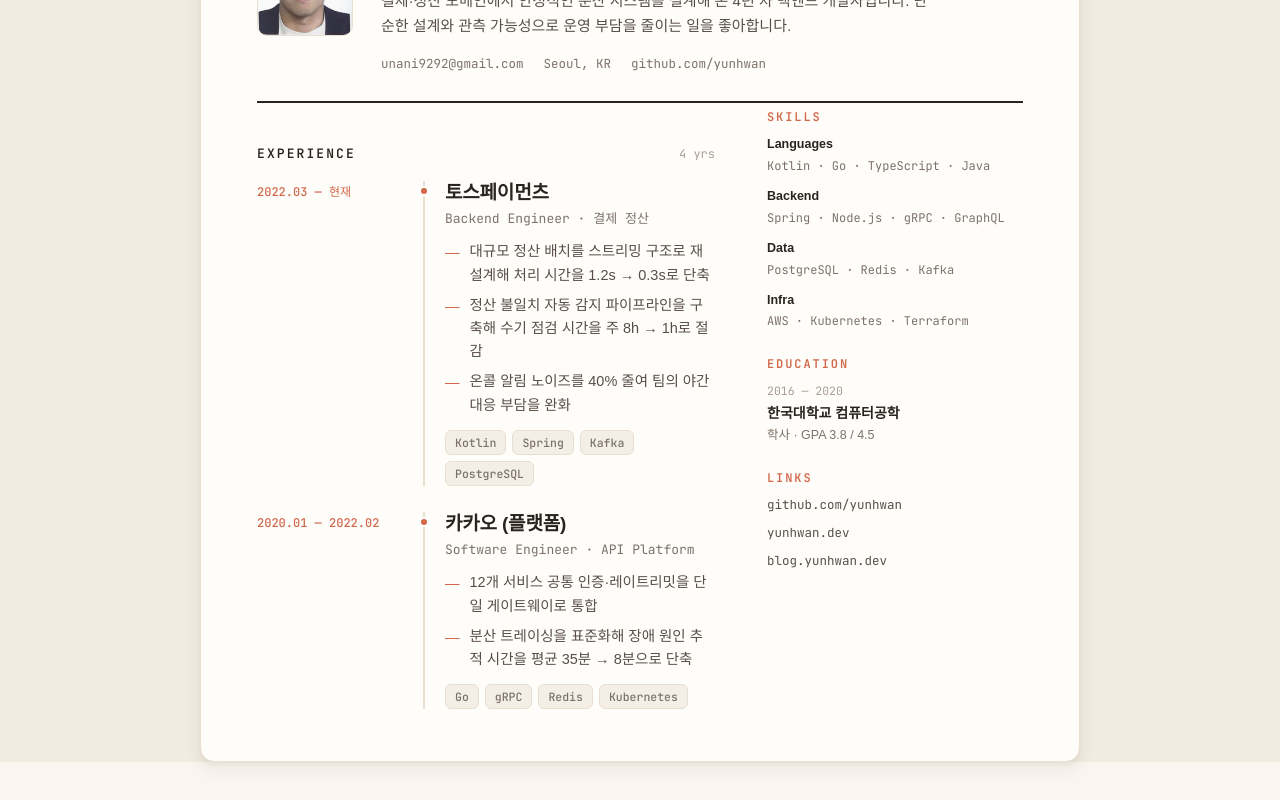
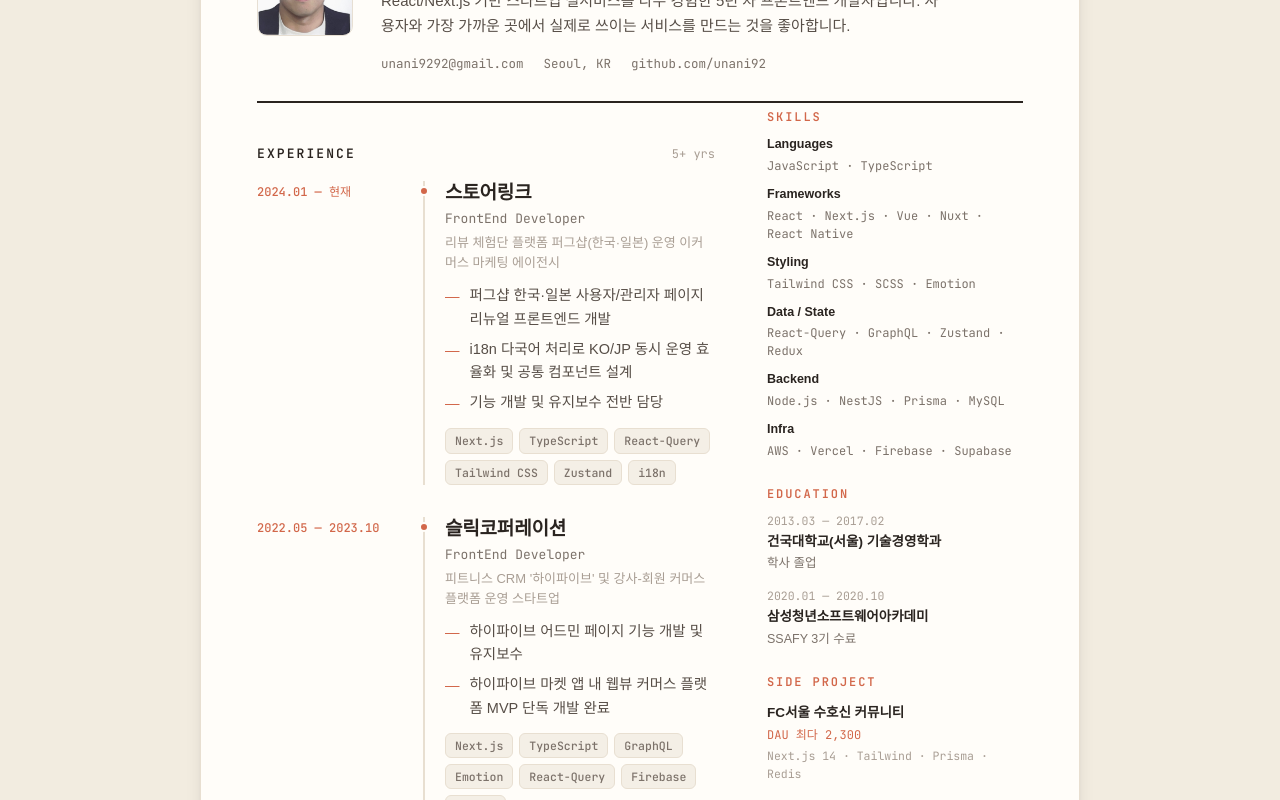
Before and after one commit to unani92/unani-resume, a Next.js app: page /resume in a window 1280 px wide. Shown: the part 220-1020 px from the top of the page. Built offline with nearby package versions, Linux system fonts and the light colour scheme; a web font is replaced by a local one.

Commit message:
경력 업데이트

```diff
--- a/app/components/About.tsx
+++ b/app/components/About.tsx
@@ -1,8 +1,10 @@
 const groups = [
-  { k: "Languages", v: ["Kotlin", "Go", "TypeScript", "Java", "Python"] },
-  { k: "Backend", v: ["Spring", "Node.js", "gRPC", "GraphQL"] },
-  { k: "Data", v: ["PostgreSQL", "Redis", "Kafka", "Elasticsearch"] },
-  { k: "Infra", v: ["AWS", "Kubernetes", "Terraform", "Grafana"] },
+  { k: "Languages", v: ["JavaScript", "TypeScript"] },
+  { k: "Frameworks", v: ["React", "Next.js", "Vue", "Nuxt", "React Native"] },
+  { k: "Styling", v: ["Tailwind CSS", "SCSS", "Emotion"] },
+  { k: "Data / State", v: ["React-Query", "GraphQL", "Zustand", "Redux"] },
+  { k: "Backend", v: ["Node.js", "NestJS", "Prisma", "MySQL"] },
+  { k: "Infra", v: ["AWS", "Vercel", "Firebase", "Supabase",] },
 ];
 
 export default function About() {
@@ -13,14 +15,13 @@
           <div className="overline">About</div>
           <div className="h-0.5 w-11 bg-[var(--line-ink)] mt-3 mb-[18px]" />
           <p className="text-[17px] leading-[1.75] text-[var(--ink-2)] m-0">
-            장애가 나지 않는 시스템보다,{" "}
-            <b className="text-[var(--ink)]">장애에서 빠르게 회복하는</b>{" "}
-            시스템을 믿습니다. 관측 가능성과 단순한 설계로 팀이 밤에 잘 자게
-            만드는 일을 합니다.
+            사용자와 가장 가까운 곳에서 일합니다.{" "}
+            <b className="text-[var(--ink)]">React/Next.js 기반 스타트업 실서비스</b>를
+            다수 경험하며, 기능 개발부터 배포·운영까지 전반을 담당해 왔습니다.
           </p>
           <p className="text-[15px] leading-[1.7] text-[var(--ink-3)] mt-[18px] mb-0">
-            주말에는 작은 사이드 프로젝트를 만들고, 좋은 개발 문화에 대한 글을
-            씁니다.
+            좋은 UX는 좋은 코드에서 나온다고 믿습니다. 주말엔 FC서울 팬 커뮤니티
+            사이트를 직접 만들고 운영합니다.
           </p>
         </div>
 
--- a/app/components/Footer.tsx
+++ b/app/components/Footer.tsx
@@ -1,7 +1,7 @@
 const links = [
   { label: "unani9292@gmail.com", href: "mailto:unani9292@gmail.com" },
-  { label: "github.com/yunhwan", href: "https://github.com" },
-  { label: "linkedin.com/in/yunhwan", href: "https://linkedin.com" },
+  { label: "github.com/unani92", href: "https://github.com/unani92" },
+  { label: "010-4906-3273", href: "tel:+821049063273" },
 ];
 
 export default function Footer() {
@@ -9,7 +9,7 @@
     <footer id="contact" className="footer-wrap px-fluid text-center">
       <div className="overline">Get in touch</div>
       <h2 className="text-[clamp(30px,4.5vw,52px)] font-extrabold leading-[1.1] tracking-[-0.03em] mt-[18px] mb-0 text-[var(--ink)]">
-        함께 좋은 시스템을
+        함께 좋은 서비스를
         <br />
         만들어요<span className="text-[var(--accent)]">.</span>
       </h2>
@@ -31,8 +31,8 @@
         ))}
       </div>
       <div className="mt-[56px] pt-6 border-t border-[var(--line)] flex justify-between items-center [font-family:var(--font-mono)] text-[12px] text-[var(--ink-4)] flex-wrap gap-[10px]">
-        <span>정윤환 · Jeong Yunhwan</span>
-        <span>© 2025 · Built with Pretendard</span>
+        <span>정윤환 · Yoonhwan Jung</span>
+        <span>© 2025 · Built with Next.js & Pretendard</span>
       </div>
     </footer>
   );
--- a/app/components/Hero.tsx
+++ b/app/components/Hero.tsx
@@ -4,16 +4,17 @@
   return (
     <section className="hero-section px-fluid">
       <div>
-        <div className="overline">Backend Engineer · Seoul</div>
+        <div className="overline">FrontEnd Developer · Seoul</div>
         <div className="h-0.5 w-11 bg-[var(--line-ink)] mt-[14px] mb-[22px]" />
         <h1 className="m-0 text-[clamp(38px,5.5vw,68px)] font-extrabold leading-[1.05] tracking-[-0.03em] text-[var(--ink)]">
-          복잡함을 단순하게,
+          사용자와 가장 가까운 곳에서,
           <br />
-          <span className="text-[var(--accent)]">안정적인</span> 시스템을 만듭니다.
+          <span className="text-[var(--accent)]">좋은 경험</span>을 만듭니다.
         </h1>
         <p className="mt-6 mb-0 max-w-[460px] text-[18px] leading-[1.7] text-[var(--ink-2)]">
-          결제와 분산 시스템을 다루는 백엔드 개발자 정윤환입니다. 눈에 보이지 않는
-          곳에서 제품을 단단하게 받치는 일을 좋아합니다.
+          React/Next.js 기반 스타트업 실서비스를 다수 경험한 프론트엔드
+          개발자입니다. 사용자 경험을 중심으로 한 UI 개발과 실서비스 운영에
+          집중합니다.
         </p>
         <div className="flex gap-3 mt-8 flex-wrap">
           <a
@@ -23,7 +24,7 @@
             프로젝트 보기
           </a>
           <a
-            href="https://github.com"
+            href="https://github.com/unani92"
             target="_blank"
             rel="noopener noreferrer"
             className="inline-flex items-center gap-2 no-underline text-[15px] font-semibold leading-none px-[22px] py-[13px] rounded-[var(--r-sm)] bg-[var(--surface)] text-[var(--ink)] border border-[var(--line-strong)]"
@@ -32,9 +33,9 @@
           </a>
         </div>
         <div className="flex gap-[22px] mt-9 [font-family:var(--font-mono)] text-[13px] text-[var(--ink-3)]">
-          <span><b className="text-[var(--accent)] text-[17px]">4</b>+ yrs</span>
-          <span><b className="text-[var(--accent)] text-[17px]">12</b> projects</span>
-          <span><b className="text-[var(--accent)] text-[17px]">3</b> teams</span>
+          <span><b className="text-[var(--accent)] text-[17px]">5</b>+ yrs</span>
+          <span><b className="text-[var(--accent)] text-[17px]">4</b> companies</span>
+          <span><b className="text-[var(--accent)] text-[17px]">10</b>+ projects</span>
         </div>
       </div>
 
--- a/app/components/Projects.tsx
+++ b/app/components/Projects.tsx
@@ -4,36 +4,36 @@
 
 const projects = [
   {
-    tag: "PAYMENTS",
-    year: "2024",
-    title: "정산 배치 엔진 재설계",
-    stack: ["Kotlin", "Spring", "Kafka"],
-    desc: "일 단위 대량 정산 배치를 스트리밍 구조로 재설계해 처리 시간을 1.2s → 0.3s로 단축.",
-    metric: "−75% 처리시간",
+    tag: "SIDE",
+    year: "2023~",
+    title: "FC서울 수호신 커뮤니티",
+    stack: ["Next.js 14", "Tailwind CSS", "React-Query", "Prisma", "MySQL", "Redis"],
+    desc: "FC서울 팬 모임 '수호신'의 커뮤니티·굿즈·원정버스 예약 플랫폼. Next.js App Router 기반 풀스택으로 직접 개발·운영 중. 카카오 OAuth, SEO 최적화, Redis 캐싱 적용.",
+    metric: "DAU 최다 2,300",
   },
   {
     tag: "PLATFORM",
-    year: "2023",
-    title: "사내 API 게이트웨이",
-    stack: ["Go", "gRPC", "Redis"],
-    desc: "12개 서비스 공통 인증·레이트리밋을 단일 게이트웨이로 통합, 운영 부담을 절반으로.",
-    metric: "12 services",
+    year: "2024~",
+    title: "퍼그샵 KO/JP 리뉴얼",
+    stack: ["Next.js", "TypeScript", "React-Query", "Zustand", "Tailwind CSS", "i18n"],
+    desc: "한국·일본 이커머스 리뷰 체험단 플랫폼 퍼그샵 사용자/관리자 페이지 리뉴얼. 다국어(i18n) 지원 및 공통 컴포넌트 설계로 KO/JP 동시 운영 효율화.",
+    metric: "KO · JP 다국어",
   },
   {
-    tag: "SIDE",
+    tag: "STARTUP",
     year: "2023",
-    title: '코드리뷰 봇 "리비"',
-    stack: ["TypeScript", "Node", "LLM"],
-    desc: "PR 변경점을 요약하고 컨벤션을 점검하는 GitHub 봇. 사내 2팀에서 사용 중.",
-    metric: "2 teams",
+    title: "하이파이브 마켓 MVP",
+    stack: ["Next.js", "TypeScript", "GraphQL", "Emotion", "Firebase", "Vercel"],
+    desc: "피트니스 강사가 회원에게 상품을 판매하는 인앱 커머스 웹뷰 MVP 개발 완료. GraphQL API 연동 및 Emotion 기반 디자인 시스템으로 빠른 프로토타이핑 달성.",
+    metric: "MVP 단독 개발",
   },
   {
-    tag: "INFRA",
-    year: "2022",
-    title: "관측성 파이프라인",
-    stack: ["OpenTelemetry", "Grafana"],
-    desc: "분산 트레이싱을 표준화해 장애 원인 추적 시간을 평균 35분 → 8분으로 단축.",
-    metric: "−77% MTTR",
+    tag: "APP",
+    year: "2021~2022",
+    title: "반쪽 앱 — React Native",
+    stack: ["React Native", "Vue", "Nuxt.js", "SCSS", "Firebase", "AWS S3"],
+    desc: "4050 전용 소개팅 앱 '반쪽' React Native + 웹뷰 신규 개발 및 실서비스 배포. 바닐라브릿지 앱 로깅 환경(Firebase BigQuery)·A/B 테스트(Hackle) 구축 병행.",
+    metric: "실서비스 배포",
   },
 ];
 
--- a/app/resume/components/Experience.tsx
+++ b/app/resume/components/Experience.tsx
@@ -1,30 +1,57 @@
 const roles = [
   {
-    company: "토스페이먼츠",
-    role: "Backend Engineer · 결제 정산",
-    period: "2022.03 — 현재",
-    stack: ["Kotlin", "Spring", "Kafka", "PostgreSQL"],
+    company: "스토어링크",
+    role: "FrontEnd Developer",
+    period: "2024.01 — 현재",
+    desc: "리뷰 체험단 플랫폼 퍼그샵(한국·일본) 운영 이커머스 마케팅 에이전시",
+    stack: ["Next.js", "TypeScript", "React-Query", "Tailwind CSS", "Zustand", "i18n"],
     bullets: [
-      "대규모 정산 배치를 스트리밍 구조로 재설계해 처리 시간을 1.2s → 0.3s로 단축",
-      "정산 불일치 자동 감지 파이프라인을 구축해 수기 점검 시간을 주 8h → 1h로 절감",
-      "온콜 알림 노이즈를 40% 줄여 팀의 야간 대응 부담을 완화",
+      "퍼그샵 한국·일본 사용자/관리자 페이지 리뉴얼 프론트엔드 개발",
+      "i18n 다국어 처리로 KO/JP 동시 운영 효율화 및 공통 컴포넌트 설계",
+      "기능 개발 및 유지보수 전반 담당",
     ],
   },
   {
-    company: "카카오 (플랫폼)",
-    role: "Software Engineer · API Platform",
-    period: "2020.01 — 2022.02",
-    stack: ["Go", "gRPC", "Redis", "Kubernetes"],
+    company: "슬릭코퍼레이션",
+    role: "FrontEnd Developer",
+    period: "2022.05 — 2023.10",
+    desc: "피트니스 CRM '하이파이브' 및 강사-회원 커머스 플랫폼 운영 스타트업",
+    stack: ["Next.js", "TypeScript", "GraphQL", "Emotion", "React-Query", "Firebase", "Vercel"],
     bullets: [
-      "12개 서비스 공통 인증·레이트리밋을 단일 게이트웨이로 통합",
-      "분산 트레이싱을 표준화해 장애 원인 추적 시간을 평균 35분 → 8분으로 단축",
+      "하이파이브 어드민 페이지 기능 개발 및 유지보수",
+      "하이파이브 마켓 앱 내 웹뷰 커머스 플랫폼 MVP 단독 개발 완료",
+    ],
+  },
+  {
+    company: "바닐라브릿지",
+    role: "FrontEnd Developer",
+    period: "2021.01 — 2022.05",
+    desc: "소개팅 서비스 '바닐라브릿지', 4050 전용 앱 '반쪽' 운영 스타트업",
+    stack: ["Vue", "Nuxt.js", "React Native", "JavaScript", "SCSS", "Firebase", "AWS S3"],
+    bullets: [
+      "바닐라브릿지 앱 내 웹뷰 및 주선자 PC/모바일 클라이언트 비즈니스 로직 구현",
+      "신규 앱 '반쪽' React Native + 웹뷰 개발 및 실서비스 배포",
+      "AWS CLI를 통한 SPA 빌드 배포 자동화",
+      "Firebase BigQuery 이벤트 로깅 및 Hackle A/B 테스트 환경 구축",
+      "Airbridge SDK 연동을 통한 마케팅 성과 측정 환경 구성",
+    ],
+  },
+  {
+    company: "자이냅스",
+    role: "FrontEnd Developer",
+    period: "2020.10 — 2020.12",
+    desc: "텍스트 NLU·음성합성 등 AI 기술 기반 챗봇 스타트업",
+    stack: ["Vue", "JavaScript", "SCSS", "Docker"],
+    bullets: [
+      "정부과제 '창성' 프론트엔드 전반 — 코스피 200 주가정보 분석 웹서비스 개발",
+      "Docker 패키징, Nginx 연동을 통한 사내 서버 배포",
     ],
   },
 ];
 
 export default function Experience() {
   return (
-    <div style={{ display: "grid", gap: 26 }}>
+    <div style={{ display: "grid", gap: 32 }}>
       {roles.map((r, i) => (
         <div
           key={i}
@@ -37,6 +64,7 @@
                 fontSize: 12,
                 color: "var(--accent)",
                 fontWeight: 500,
+                lineHeight: 1.5,
               }}
             >
               {r.period}
@@ -80,6 +108,16 @@
               }}
             >
               {r.role}
+            </div>
+            <div
+              style={{
+                fontSize: 13,
+                color: "var(--ink-4)",
+                marginTop: 5,
+                lineHeight: 1.5,
+              }}
+            >
+              {r.desc}
             </div>
             <ul
               style={{
--- a/app/resume/components/ResumeHeader.tsx
+++ b/app/resume/components/ResumeHeader.tsx
@@ -1,9 +1,9 @@
 import Image from "next/image";
 
 const meta = [
-  { label: "unani9292@gmail.com" },
+  { label: "unani9292@gmail.com", href: "mailto:unani9292@gmail.com" },
   { label: "Seoul, KR" },
-  { label: "github.com/yunhwan" },
+  { label: "github.com/unani92", href: "https://github.com/unani92" },
 ];
 
 export default function ResumeHeader() {
@@ -41,7 +41,7 @@
             color: "var(--accent)",
           }}
         >
-          Backend Engineer
+          FrontEnd Developer
         </div>
         <h1
           style={{
@@ -61,7 +61,7 @@
               letterSpacing: 0,
             }}
           >
-            Jeong Yunhwan
+            Yoonhwan Jung
           </span>
         </h1>
         <p
@@ -72,12 +72,29 @@
             maxWidth: 560,
           }}
         >
-          결제·정산 도메인에서 안정적인 분산 시스템을 설계해 온 4년 차 백엔드
-          개발자입니다. 단순한 설계와 관측 가능성으로 운영 부담을 줄이는 일을
-          좋아합니다.
+          React/Next.js 기반 스타트업 실서비스를 다수 경험한 5년 차 프론트엔드
+          개발자입니다. 사용자와 가장 가까운 곳에서 실제로 쓰이는 서비스를
+          만드는 것을 좋아합니다.
         </p>
         <div style={{ display: "flex", flexWrap: "wrap", gap: "8px 20px" }}>
-          {meta.map((m) => (
+          {meta.map((m) =>
+            m.href ? (
+              <a
+                key={m.label}
+                href={m.href}
+                style={{
+                  display: "inline-flex",
+                  alignItems: "center",
+                  gap: 7,
+                  fontFamily: "var(--font-mono)",
+                  fontSize: 12.5,
+                  color: "var(--ink-3)",
+                  textDecoration: "none",
+                }}
+              >
+                {m.label}
+              </a>
+            ) : (
               <span
                 key={m.label}
                 style={{
@@ -91,7 +108,8 @@
               >
                 {m.label}
               </span>
-          ))}
+            )
+          )}
         </div>
       </div>
     </header>
--- a/app/resume/components/SideRail.tsx
+++ b/app/resume/components/SideRail.tsx
@@ -1,22 +1,38 @@
 const skills = [
-  { k: "Languages", v: "Kotlin · Go · TypeScript · Java" },
-  { k: "Backend", v: "Spring · Node.js · gRPC · GraphQL" },
-  { k: "Data", v: "PostgreSQL · Redis · Kafka" },
-  { k: "Infra", v: "AWS · Kubernetes · Terraform" },
+  { k: "Languages", v: "JavaScript · TypeScript" },
+  { k: "Frameworks", v: "React · Next.js · Vue · Nuxt · React Native" },
+  { k: "Styling", v: "Tailwind CSS · SCSS · Emotion" },
+  { k: "Data / State", v: "React-Query · GraphQL · Zustand · Redux" },
+  { k: "Backend", v: "Node.js · NestJS · Prisma · MySQL" },
+  { k: "Infra", v: "AWS · Vercel · Firebase · Supabase" },
 ];
 
 const edu = [
   {
-    d: "2016 — 2020",
-    t: "한국대학교 컴퓨터공학",
-    s: "학사 · GPA 3.8 / 4.5",
+    d: "2013.03 — 2017.02",
+    t: "건국대학교(서울) 기술경영학과",
+    s: "학사 졸업",
+  },
+  {
+    d: "2020.01 — 2020.10",
+    t: "삼성청년소프트웨어아카데미",
+    s: "SSAFY 3기 수료",
+  },
+];
+
+const projects = [
+  {
+    t: "FC서울 수호신 커뮤니티",
+    v: "fcseoul12.com",
+    href: "https://www.fcseoul12.com",
+    s: "Next.js 14 · Tailwind · Prisma · Redis",
+    m: "DAU 최다 2,300",
   },
 ];
 
 const links = [
-  { v: "github.com/yunhwan" },
-  { v: "yunhwan.dev" },
-  { v: "blog.yunhwan.dev" },
+  { v: "github.com/unani92", href: "https://github.com/unani92" },
+  { v: "unani9292@gmail.com", href: "mailto:unani9292@gmail.com" },
 ];
 
 const labelStyle = {
@@ -32,7 +48,7 @@
     <aside style={{ display: "grid", gap: 28, alignContent: "start" }}>
       <div>
         <div style={labelStyle}>Skills</div>
-        <div style={{ display: "grid", gap: 12 }}>
+        <div style={{ display: "grid", gap: 10 }}>
           {skills.map((s) => (
             <div key={s.k}>
               <div style={{ fontSize: 12.5, fontWeight: 700, color: "var(--ink)" }}>
@@ -56,6 +72,7 @@
 
       <div>
         <div style={labelStyle}>Education</div>
+        <div style={{ display: "grid", gap: 14 }}>
           {edu.map((e) => (
             <div key={e.t}>
               <div
@@ -68,7 +85,7 @@
                 {e.d}
               </div>
               <div
-              style={{ fontSize: 14, fontWeight: 700, color: "var(--ink)", marginTop: 3 }}
+                style={{ fontSize: 13.5, fontWeight: 700, color: "var(--ink)", marginTop: 3 }}
               >
                 {e.t}
               </div>
@@ -78,6 +95,51 @@
             </div>
           ))}
         </div>
+      </div>
+
+      <div>
+        <div style={labelStyle}>Side Project</div>
+        <div style={{ display: "grid", gap: 12 }}>
+          {projects.map((p) => (
+            <div key={p.t}>
+              <a
+                href={p.href}
+                target="_blank"
+                rel="noopener noreferrer"
+                style={{
+                  fontSize: 13.5,
+                  fontWeight: 700,
+                  color: "var(--ink)",
+                  textDecoration: "none",
+                }}
+              >
+                {p.t}
+              </a>
+              <div
+                style={{
+                  fontFamily: "var(--font-mono)",
+                  fontSize: 12,
+                  color: "var(--accent)",
+                  marginTop: 2,
+                }}
+              >
+                {p.m}
+              </div>
+              <div
+                style={{
+                  fontFamily: "var(--font-mono)",
+                  fontSize: 11.5,
+                  color: "var(--ink-4)",
+                  marginTop: 3,
+                  lineHeight: 1.5,
+                }}
+              >
+                {p.s}
+              </div>
+            </div>
+          ))}
+        </div>
+      </div>
 
       <div>
         <div style={labelStyle}>Links</div>
@@ -85,7 +147,7 @@
           {links.map((l) => (
             <a
               key={l.v}
-              href="#"
+              href={l.href}
               style={{
                 display: "inline-flex",
                 alignItems: "center",
--- a/app/resume/page.tsx
+++ b/app/resume/page.tsx
@@ -7,7 +7,7 @@
 
 export const metadata: Metadata = {
   title: "정윤환 · 이력서",
-  description: "정윤환 백엔드 엔지니어 이력서",
+  description: "정윤환 프론트엔드 개발자 이력서 — React/Next.js 5년 경력",
 };
 
 export default function ResumePage() {
@@ -35,7 +35,7 @@
           }}
         >
           <div>
-            <Section label="Experience" sub="4 yrs">
+            <Section label="Experience" sub="5+ yrs">
               <Experience />
             </Section>
           </div>
```
Also changed, not shown: 1 other file (tests, documents, lock files or other folders). Lines whose indentation alone changed are shown as unchanged.
